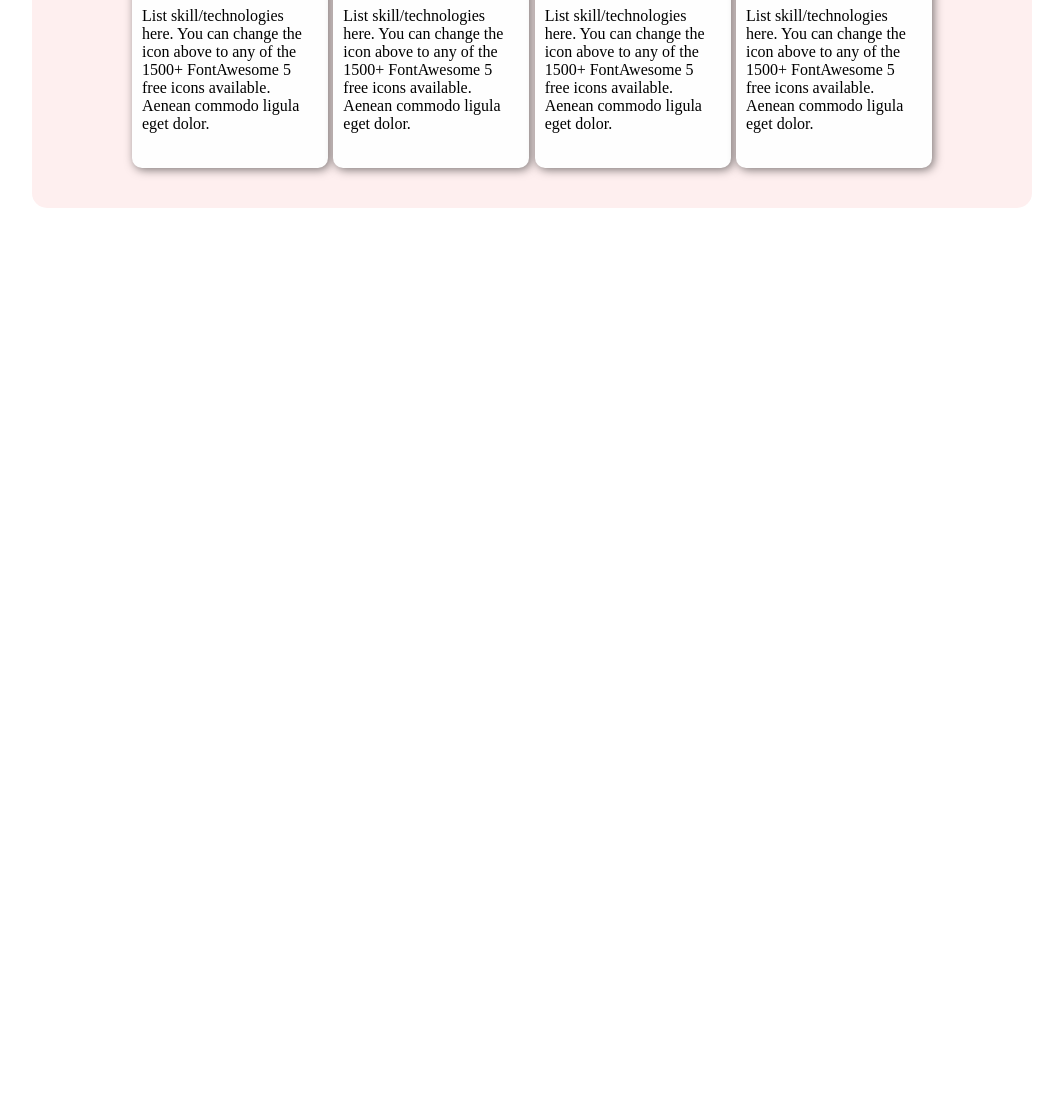
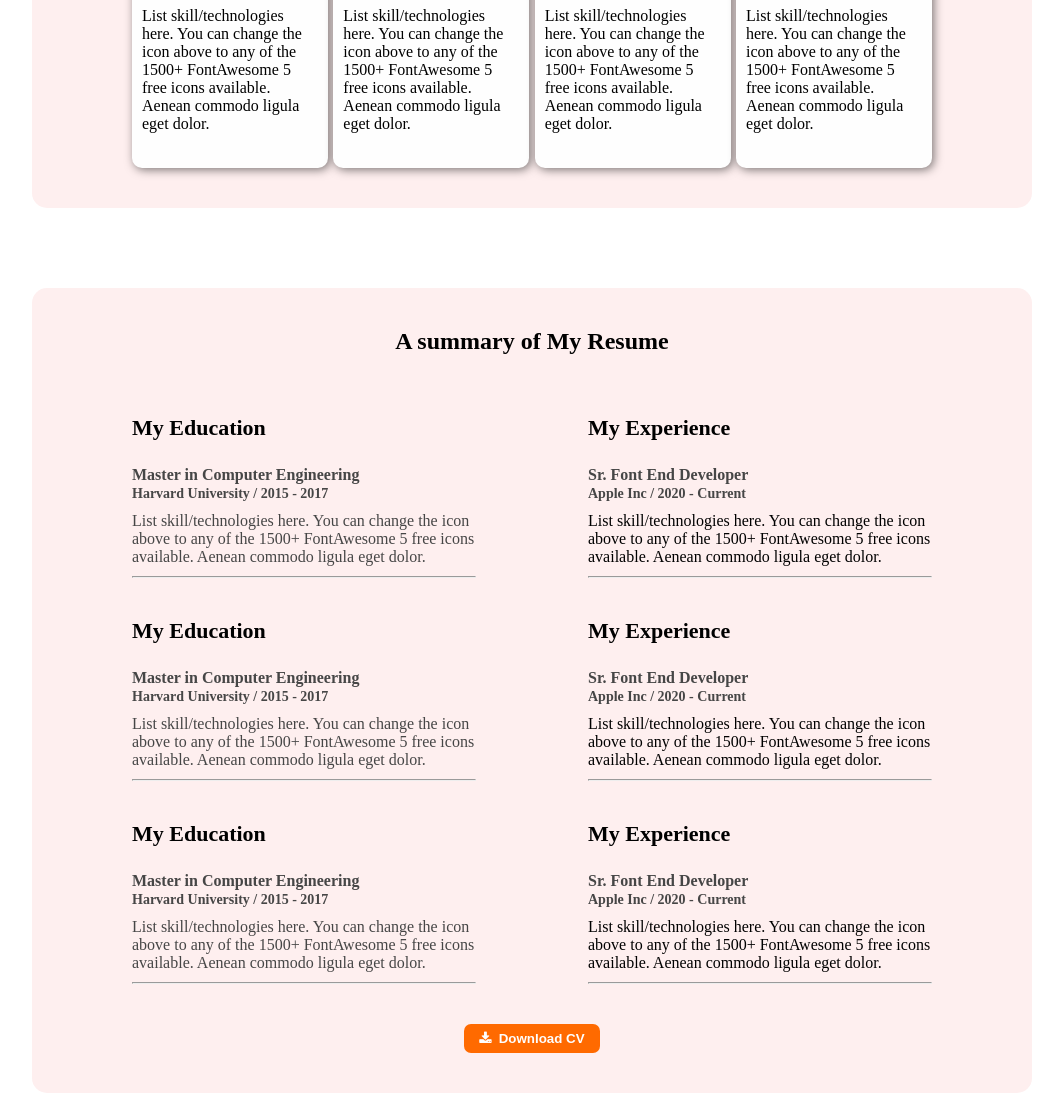
Before and after one commit to Mohammed4301/my-portfolio, a plain HTML site: page index.html in a window 1280 px wide. Shown: the part 1503-2596 px from the top of the page, without its empty margins (108-1171 px from the left). Before the commit the page ends 1711 px from the top, so only its background shows below. Drawn offline with Linux system fonts and the light colour scheme.

Commit message:
summary section add now

```diff
--- a/index.html
+++ b/index.html
@@ -84,6 +84,53 @@
             </div>
         </div>
     </section>
+
+    <section class="summary">
+        <h1>A summary of My Resume</h1>
+        <div class="summaryBox">
+            <div class="kl">
+                <h1>My Education</h1>
+                <h2>Master in Computer Engineering</h2>
+                <h4>Harvard University / 2015 - 2017</h4>
+                <p class="common-color">List skill/technologies here. You can change the icon above
+                to any of the 1500+ FontAwesome 5 free icons available. Aenean commodo ligula eget dolor.</p>
+                <hr>
+                <h1>My Education</h1>
+                <h2>Master in Computer Engineering</h2>
+                <h4>Harvard University / 2015 - 2017</h4>
+                <p class="common-color">List skill/technologies here. You can change the icon above
+                to any of the 1500+ FontAwesome 5 free icons available. Aenean commodo ligula eget dolor.</p>
+                <hr>
+                <h1>My Education</h1>
+                <h2>Master in Computer Engineering</h2>
+                <h4>Harvard University / 2015 - 2017</h4>
+                <p class="common-color">List skill/technologies here. You can change the icon above
+                to any of the 1500+ FontAwesome 5 free icons available. Aenean commodo ligula eget dolor.</p>
+                <hr>
+            </div>
+            <div class="lk">
+                <h1>My Experience</h1>
+                <h3>Sr. Font End Developer</h3>
+                <h4>Apple Inc / 2020 - Current</h4>
+                <p>List skill/technologies here. You can change the icon above
+                to any of the 1500+ FontAwesome 5 free icons available. Aenean commodo ligula eget dolor.</p>
+                <hr>
+                <h1>My Experience</h1>
+                <h3>Sr. Font End Developer</h3>
+                <h4>Apple Inc / 2020 - Current</h4>
+                <p>List skill/technologies here. You can change the icon above
+                to any of the 1500+ FontAwesome 5 free icons available. Aenean commodo ligula eget dolor.</p>
+                <hr>
+                <h1>My Experience</h1>
+                <h3>Sr. Font End Developer</h3>
+                <h4>Apple Inc / 2020 - Current</h4>
+                <p>List skill/technologies here. You can change the icon above
+                to any of the 1500+ FontAwesome 5 free icons available. Aenean commodo ligula eget dolor.</p>
+                <hr>
+            </div>
+        </div>
+         <button><i class="fa fa-download"></i>Download CV</button>
+    </section>
    </main>
 </body>
 </html>
--- a/style.css
+++ b/style.css
@@ -175,6 +175,79 @@ main{
 .box1 h3{
     margin-bottom: 10px;
 }
+.summary{
+     width: 800px;
+    margin: 0 auto;
+    padding:40px 100px;
+    border-radius: 15px;
+    margin-top: 80px;
+    background-color: #feefef;
+    text-align: center;
+
+}
+.summary h1{
+    margin-bottom: 60px;
+}
+.summaryBox{
+    display: flex;
+    align-items: center;
+    justify-content: space-between;
+}
+.kl{
+    width: 43%;
+    text-align: start;
+}
+.lk{
+    width: 43%;
+    text-align: start;
+}
+.kl h1{
+    font-size: 22px;
+    margin-bottom: 25px;
+}
+.lk h1{
+    font-size: 22px;
+    margin-bottom: 25px;
+}
+.kl h2{
+    font-size: 16px;
+    margin-bottom: 2px;
+    color: #464646;
+}
+.lk h3{
+    font-size: 16px;
+    margin-bottom: 2px;
+    color: #464646;
+}
+.kl h4{
+    font-size: 14px;
+    margin-bottom: 10px;
+    color: #464646;
+}
+.lk h4{
+    font-size: 14px;
+    margin-bottom: 10px;
+    color: #464646;
+}
+hr{
+    margin-bottom: 40px;
+    margin-top: 10px;
+}
+.summary button{
+    padding: 7px 15px;
+    border: none;
+    background-color: rgb(255, 106, 0);
+    color: #fefefe;
+    font-weight: bold;
+    border-radius: 7px;
+    transition: .7s ease-in-out;
+}
+.summary button:hover{
+    background-color: rgba(255, 119, 0, 0.714);
+}
+
+
+
 
 @media (max-width:1099px) {
     nav {
```
